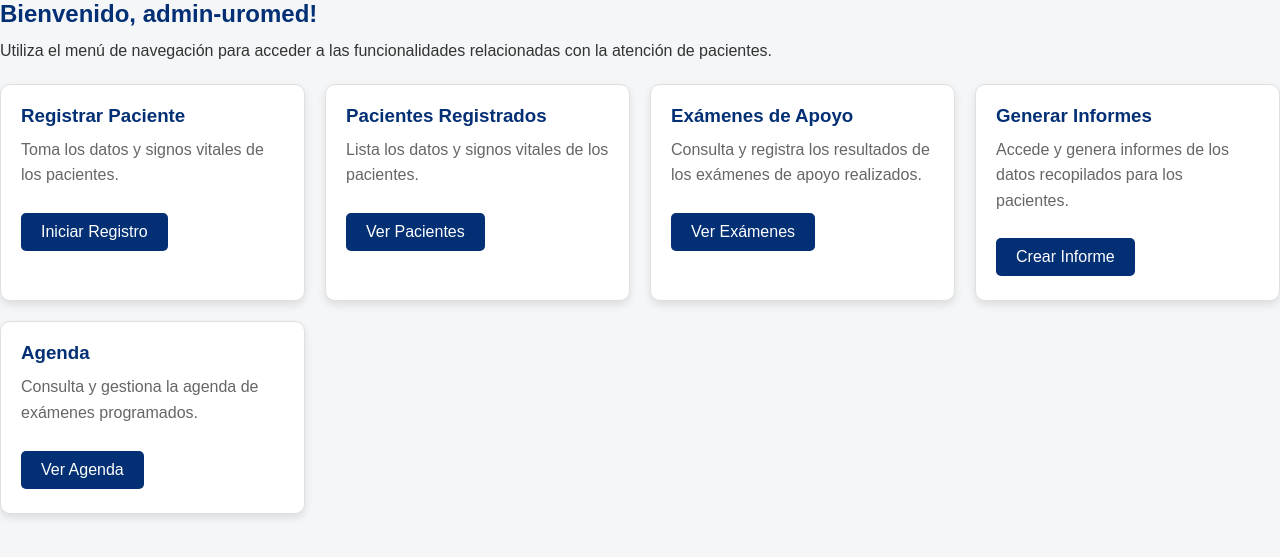
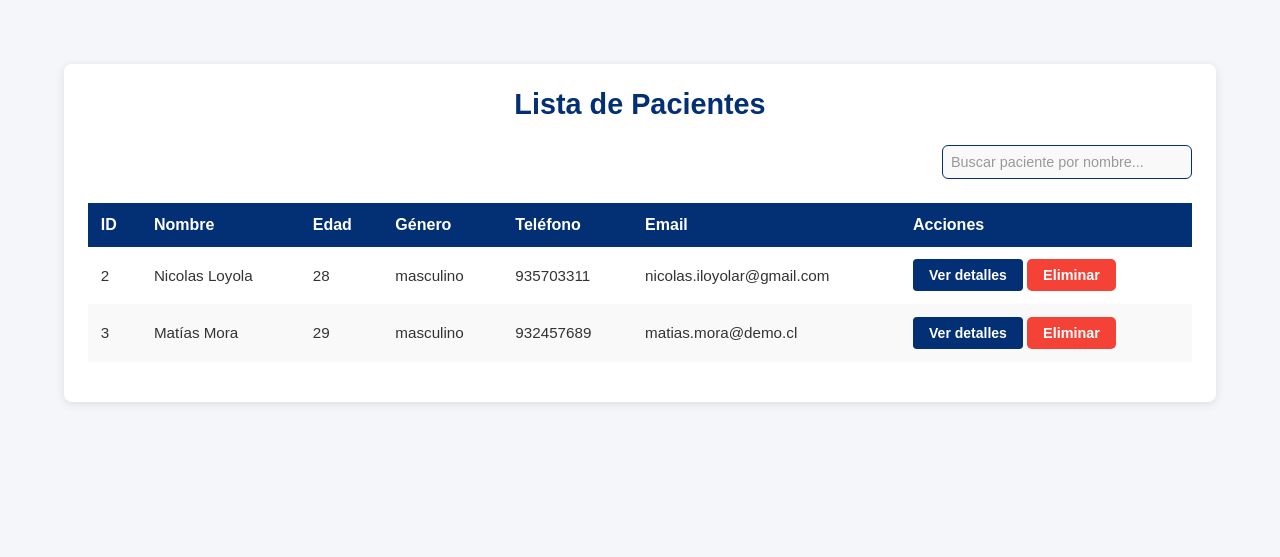
Before and after one commit to nicoloyolar/uromed, a Django app: page /home/ in a window 1280 px wide. Shown: the top 557 px of the page. Run offline with Django 5.2, Linux system fonts and the light colour scheme; a user stored in the database is signed in; data comes from the database, SQL or seed files in the repository; both versions use the stored data as it was after the commit.

Commit message:
integra detalle del paciente

```diff
--- a/uromed/usuarios/static/css/styles-lista-pacientes.css
+++ b/uromed/usuarios/static/css/styles-lista-pacientes.css
@@ -161,7 +161,6 @@ h1 {
 
 .btn-delete {
     background-color: #f44336;
-    /* Rojo */
     color: white;
     padding: 8px 16px;
     border: none;
@@ -171,3 +170,54 @@ h1 {
 .btn-delete:hover {
     background-color: #d32f2f;
 }
+
+.btn-view {
+    background-color: #032f74;
+    color: white;
+    padding: 8px 16px;
+    border: none;
+    border-radius: 4px;
+    cursor: pointer;
+    font-size: 14px;
+    transition: background-color 0.3s ease, transform 0.2s ease;
+}
+
+.btn-view:hover {
+    background-color: #0056b3;
+    transform: scale(1.05);
+}
+
+.btn-view:active {
+    background-color: #003f7f;
+    transform: scale(0.95);
+}
+
+.search-container {
+    margin-bottom: 1.5rem;
+    display: flex;
+    justify-content: flex-end;
+    align-items: center;
+    width: 100%;
+}
+
+.search-container input {
+    width: 100%;
+    max-width: 250px;
+    padding: 0.5rem;
+    border: 1.5px solid #032f74;
+    border-radius: 6px;
+    font-size: 0.9rem;
+    color: #333;
+    background-color: #f9f9f9;
+    outline: none;
+    transition: border-color 0.3s ease, box-shadow 0.3s ease;
+}
+
+.search-container input::placeholder {
+    color: #999;
+}
+
+.search-container input:focus {
+    border-color: #0056b3;
+    box-shadow: 0 0 6px rgba(0, 86, 179, 0.4);
+}
--- a/uromed/usuarios/templates/usuarios/home.html
+++ b/uromed/usuarios/templates/usuarios/home.html
@@ -5,41 +5,71 @@
 <head>
     <meta charset="UTF-8">
     <meta name="viewport" content="width=device-width, initial-scale=1.0">
-    <title>Home - UROMED</title>
-    <link rel="stylesheet" href="{% static 'css/styles-home.css' %}">
+    <title>Pacientes Registrados</title>
+    <link rel="stylesheet" href="{% static 'css/styles-lista-pacientes.css' %}">
 </head>
 <body>
-    {% block content %}
-        <h2>Bienvenido, {{ request.user.username }}!</h2>
-        <p>Utiliza el menú de navegación para acceder a las funcionalidades relacionadas con la atención de pacientes.</p>
+    <div class="container">
+        <h1>Lista de Pacientes</h1>
 
-        <div class="cards-container">
-            <div class="card" id="registro-paciente">
-                <h3>Registrar Paciente</h3>
-                <p>Toma los datos y signos vitales de los pacientes.</p>
-                <a href="{% url 'nuevo_paciente' %}" class="btn">Iniciar Registro</a>
-            </div>
-            <div class="card" id="registro-paciente">
-                <h3>Pacientes Registrados</h3>
-                <p>Lista los datos y signos vitales de los pacientes.</p>
-                <a href="{% url 'lista_pacientes' %}" class="btn">Ver Pacientes</a>
-            </div>
-            <div class="card" id="examenes">
-                <h3>Exámenes de Apoyo</h3>
-                <p>Consulta y registra los resultados de los exámenes de apoyo realizados.</p>
-                <a href="{% url 'examenes_view' %}" class="btn">Ver Exámenes</a>
-            </div>
-            <div class="card" id="informes">
-                <h3>Generar Informes</h3>
-                <p>Accede y genera informes de los datos recopilados para los pacientes.</p>
-                <a href="{% url 'informes_view' %}" class="btn">Crear Informe</a>
-            </div>
-            <div class="card" id="agenda">
-                <h3>Agenda</h3>
-                <p>Consulta y gestiona la agenda de exámenes programados.</p>
-                <a href="{% url 'agenda_view' %}" class="btn">Ver Agenda</a>
-            </div>
+        <div class="search-container">
+            <input type="text" id="searchInput" placeholder="Buscar paciente por nombre..." oninput="filterPatients()">
         </div>
-    {% endblock %}
+
+        <table class="table">
+            <thead>
+                <tr>
+                    <th>ID</th>
+                    <th>Nombre</th>
+                    <th>Edad</th>
+                    <th>Género</th>
+                    <th>Teléfono</th>
+                    <th>Email</th>
+                    <th>Acciones</th>
+                </tr>
+            </thead>
+            <tbody>
+                {% for paciente in pacientes %}
+                <tr>
+                    <td>{{ paciente.id }}</td>
+                    <td>{{ paciente.nombre }} {{ paciente.apellido }}</td>
+                    <td>{{ paciente.edad }}</td>
+                    <td>{{ paciente.genero }}</td>
+                    <td>{{ paciente.telefono }}</td>
+                    <td>{{ paciente.email }}</td>
+                    <td>
+                        <a class="btn btn-view" href="{% url 'detalle_paciente' paciente.id %}">Ver detalles</a>
+                        <form action="{% url 'eliminar_paciente' paciente.id %}" method="POST" style="display: inline;">
+                            {% csrf_token %}
+                            <button type="submit" class="btn btn-delete" onclick="return confirm('¿Estás seguro de que deseas eliminar este paciente?')">Eliminar</button>
+                        </form>
+                    </td>
+                </tr>
+                {% empty %}
+                <tr>
+                    <td colspan="7">No hay pacientes registrados.</td>
+                </tr>
+                {% endfor %}
+            </tbody>
+        </table>
+
+    </div>
+
+    <script>
+        function filterPatients() {
+            let input = document.getElementById("searchInput");
+            let filter = input.value.toLowerCase();
+            let rows = document.querySelectorAll(".table tbody tr");
+            rows.forEach(row => {
+                let cells = row.getElementsByTagName("td");
+                let name = cells[1].textContent || cells[1].innerText;
+                if (name.toLowerCase().indexOf(filter) > -1) {
+                    row.style.display = "";
+                } else {
+                    row.style.display = "none";
+                }
+            });
+        }
+    </script>
 </body>
 </html>
--- a/uromed/usuarios/templates/usuarios/login.html
+++ b/uromed/usuarios/templates/usuarios/login.html
@@ -3,7 +3,7 @@
 <!DOCTYPE html>
 <html>
 <head>
-    <title>UROMED</title>
+    <title>APP UROMED</title>
     <link rel="stylesheet" href="{% static 'css/styles.css' %}">
 </head>
 <body>
--- a/uromed/usuarios/urls.py
+++ b/uromed/usuarios/urls.py
@@ -5,15 +5,9 @@ urlpatterns = [
     path('', login_view, name='login'),
     path('home/', home_view, name='home'),
     path('logout/', logout_view, name='logout'),
-    path('agenda/', agenda_view, name='agenda_view'),
-    path('detalle_paciente/', detalle_paciente_view, name='detalle_paciente'),
-    path('informes/', informes_view, name='informes_view'),
+    path('detalle_paciente/<int:paciente_id>/', detalle_paciente_view, name='detalle_paciente'),
+    path('eliminar_paciente/<int:id>/', eliminar_paciente_view, name='eliminar_paciente'),
     path('nuevo_paciente/', nuevo_paciente_view, name='nuevo_paciente'),
-    path('examenes/', examenes_view, name='examenes_view'),
-    path('lista_examenes/', lista_examenes_view, name='lista_examenes'),
-    path('lista_pacientes/', lista_pacientes_view, name='lista_pacientes'),
     path('paciente/<int:paciente_id>/', nuevo_o_actualizar_paciente, name='nuevo_o_actualizar_paciente'),
     path('paciente/', nuevo_o_actualizar_paciente, name='nuevo_o_actualizar_paciente'),
-    path('eliminar_paciente/<int:id>/', eliminar_paciente_view, name='eliminar_paciente'),
-
 ]
--- a/uromed/usuarios/views.py
+++ b/uromed/usuarios/views.py
@@ -28,36 +28,13 @@ def logout_view(request):
     logout(request)
     return redirect('login')
 
+@login_required
 def home_view(request):
-    return render(request, 'usuarios/home.html')
-
-def agenda_view(request):
-    return render(request, 'usuarios/agenda.html')
-
-def informes_view(request):
-    return render(request, 'usuarios/informes.html')
+    pacientes = Paciente.objects.all()
+    return render(request, 'usuarios/home.html', {'pacientes': pacientes})
 
 def nuevo_paciente_view(request):
     return render(request, 'usuarios/nuevo_paciente.html')
-
-@login_required
-def examenes_view(request):
-    examenes = Examen.objects.all()
-    return render(request, 'usuarios/lista_examenes.html', {'examenes': examenes})
-
-@login_required
-def lista_examenes_view(request):
-    examenes = Examen.objects.all()
-    return render(request, 'usuarios/lista_examenes.html', {'examenes': examenes})
-
-@login_required
-def lista_pacientes_view(request):
-    pacientes = Paciente.objects.all()
-    return render(request, 'usuarios/lista_pacientes.html', {'pacientes': pacientes})
-
-@login_required
-def detalle_paciente_view(request):
-    return render(request, 'usuarios/detalle_paciente.html')
 
 def nuevo_o_actualizar_paciente(request, paciente_id=None):
 
@@ -66,68 +43,68 @@ def nuevo_o_actualizar_paciente(request, paciente_id=None):
         paciente = get_object_or_404(Paciente, pk=paciente_id)
 
     if request.method == 'POST':
-        nombre = request.POST.get('nombre')
-        apellido = request.POST.get('apellido')
-        edad = request.POST.get('edad')
-        genero = request.POST.get('genero')
-        direccion = request.POST.get('direccion')
-        telefono = request.POST.get('telefono')
-        email = request.POST.get('email')
-        fecha_nacimiento = request.POST.get('fecha_nacimiento')
-        estado_civil = request.POST.get('estado_civil')
-        antecedentes_medicos = request.POST.get('antecedentes_medicos')
-        alergias = request.POST.get('alergias')
-        medicamentos = request.POST.get('medicamentos')
-        presion_arterial = request.POST.get('presion_arterial')
-        frecuencia_cardiaca = request.POST.get('frecuencia_cardiaca')
-        peso = request.POST.get('peso')
-        talla = request.POST.get('talla')
-        saturacion = request.POST.get('saturacion')
-        temperatura = request.POST.get('temperatura')
-        frecuencia_respiratoria = request.POST.get('frecuencia_respiratoria')
+        nombre                                  = request.POST.get('nombre')
+        apellido                                = request.POST.get('apellido')
+        edad                                    = request.POST.get('edad')
+        genero                                  = request.POST.get('genero')
+        direccion                               = request.POST.get('direccion')
+        telefono                                = request.POST.get('telefono')
+        email                                   = request.POST.get('email')
+        fecha_nacimiento                        = request.POST.get('fecha_nacimiento')
+        estado_civil                            = request.POST.get('estado_civil')
+        antecedentes_medicos                    = request.POST.get('antecedentes_medicos')
+        alergias                                = request.POST.get('alergias')
+        medicamentos                            = request.POST.get('medicamentos')
+        presion_arterial                        = request.POST.get('presion_arterial')
+        frecuencia_cardiaca                     = request.POST.get('frecuencia_cardiaca')
+        peso                                    = request.POST.get('peso')
+        talla                                   = request.POST.get('talla')
+        saturacion                              = request.POST.get('saturacion')
+        temperatura                             = request.POST.get('temperatura')
+        frecuencia_respiratoria                 = request.POST.get('frecuencia_respiratoria')
 
         if paciente:
-            paciente.nombre = nombre
-            paciente.apellido = apellido
-            paciente.edad = edad
-            paciente.genero = genero
-            paciente.direccion = direccion
-            paciente.telefono = telefono
-            paciente.email = email
-            paciente.fecha_nacimiento = fecha_nacimiento
-            paciente.estado_civil = estado_civil
-            paciente.antecedentes_medicos = antecedentes_medicos
-            paciente.alergias = alergias
-            paciente.medicamentos = medicamentos
-            paciente.presion_arterial = presion_arterial
-            paciente.frecuencia_cardiaca = frecuencia_cardiaca
-            paciente.peso = peso
-            paciente.talla = talla
-            paciente.saturacion = saturacion
-            paciente.temperatura = temperatura
-            paciente.frecuencia_respiratoria = frecuencia_respiratoria
+            paciente.nombre                     = nombre
+            paciente.apellido                   = apellido
+            paciente.edad                       = edad
+            paciente.genero                     = genero
+            paciente.direccion                  = direccion
+            paciente.telefono                   = telefono
+            paciente.email                      = email
+            paciente.fecha_nacimiento           = fecha_nacimiento
+            paciente.estado_civil               = estado_civil
+            paciente.antecedentes_medicos       = antecedentes_medicos
+            paciente.alergias                   = alergias
+            paciente.medicamentos               = medicamentos
+            paciente.presion_arterial           = presion_arterial
+            paciente.frecuencia_cardiaca        = frecuencia_cardiaca
+            paciente.peso                       = peso
+            paciente.talla                      = talla
+            paciente.saturacion                 = saturacion
+            paciente.temperatura                = temperatura
+            paciente.frecuencia_respiratoria    = frecuencia_respiratoria
             paciente.save()
         else:
             paciente = Paciente(
-                nombre=nombre,
-                apellido=apellido,
-                edad=edad,
-                genero=genero,
-                direccion=direccion,
-                telefono=telefono,
-                email=email,
-                fecha_nacimiento=fecha_nacimiento,
-                estado_civil=estado_civil,
-                antecedentes_medicos=antecedentes_medicos,
-                alergias=alergias,
-                medicamentos=medicamentos,
-                presion_arterial=presion_arterial,
-                frecuencia_cardiaca=frecuencia_cardiaca,
-                peso=peso,
-                talla=talla,
-                saturacion=saturacion,
-                temperatura=temperatura,
-                frecuencia_respiratoria=frecuencia_respiratoria
+                nombre                          = nombre,
+                apellido                        = apellido,
+                edad                            = edad,
+                genero                          = genero,
+                direccion                       = direccion,
+                telefono                        = telefono,
+                email                           = email,
+                fecha_nacimiento                = fecha_nacimiento,
+                estado_civil                    = estado_civil,
+                antecedentes_medicos            = antecedentes_medicos,
+                alergias                        = alergias,
+                medicamentos                    = medicamentos,
+                presion_arterial                = presion_arterial,
+                frecuencia_cardiaca             = frecuencia_cardiaca,
+                peso                            = peso,
+                talla                           = talla,
+                saturacion                      = saturacion,
+                temperatura                     = temperatura,
+                frecuencia_respiratoria         = frecuencia_respiratoria
             )
             paciente.save()
 
@@ -135,6 +112,10 @@ def nuevo_o_actualizar_paciente(request, paciente_id=None):
 
     return render(request, 'nuevo_paciente.html', {'paciente': paciente})
 
+def detalle_paciente_view(request, paciente_id):
+    paciente = get_object_or_404(Paciente, id=paciente_id)
+    return render(request, 'usuarios/detalle_paciente.html', {'paciente': paciente})
+
 def eliminar_paciente_view(request, id):
     paciente = get_object_or_404(Paciente, id=id)
     paciente.delete()
```
Also changed, not shown: uromed/usuarios/templates/usuarios/detalle_paciente.html (+34 -18 lines), uromed/usuarios/templates/usuarios/lista_pacientes.html (deleted, +0 -146 lines), uromed/db.sqlite3.
